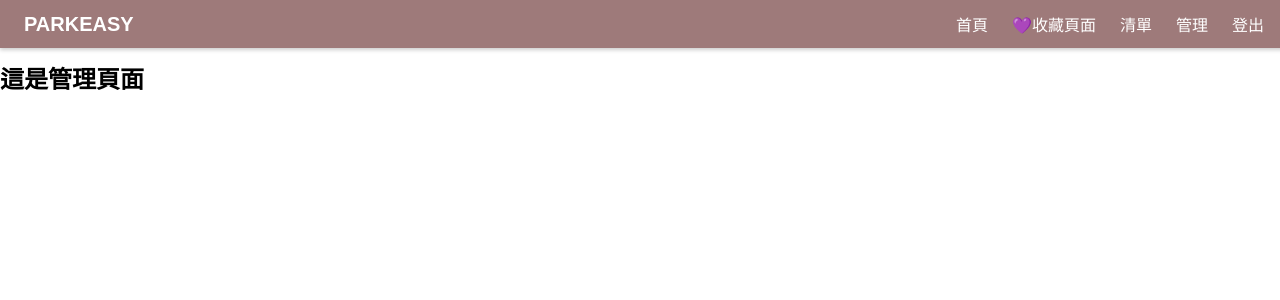
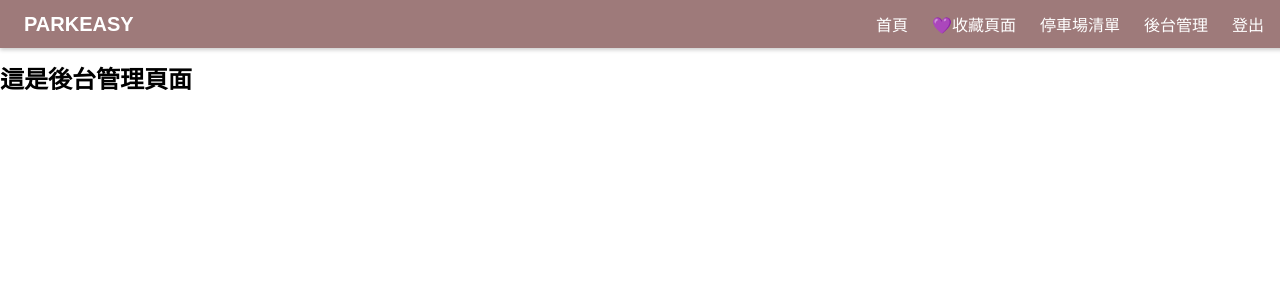
Before and after one commit to zooey375/Parkeasy, a React (Vite) app: page /admin in a window 1280 px wide. Shown: the top 300 px of the page. Built offline with nearby package versions, Linux system fonts and the light colour scheme.

Commit message:
移除收藏

```diff
--- a/src/components/Admin.jsx
+++ b/src/components/Admin.jsx
@@ -1,5 +1,5 @@
 function Admin() {
-  return <h2>這是管理頁面</h2>;
+  return <h2>這是後台管理頁面</h2>;
 }
 
 export default Admin;
--- a/src/components/FavoritesPage.jsx
+++ b/src/components/FavoritesPage.jsx
@@ -11,11 +11,11 @@ function FavoritesPage() {
     //axios.get(`/api/favorites/${userId}`) <-錯誤，會打到 React 自己
 
       .then((res) => {
-        console.log('✅ 成功載入收藏清單:', res.data);
+        console.log('🪄 成功載入收藏清單:', res.data);
         setFavorites(res.data);
       })
       .catch((err) => {
-        console.error('❌ 載入收藏清單失敗:', err);
+        console.error('😿 載入收藏清單失敗:', err);
       });
   }, []);
 
@@ -26,13 +26,13 @@ function FavoritesPage() {
     }).then(() => {
       setFavorites(prev => prev.filter(f => f.parkingLotId !== parkingLotId));
     }).catch(err => {
-      console.error('❌ 移除收藏失敗:', err);
+      console.error('😿 移除收藏失敗:', err);
     });
   };
 
   return (
     <div style={{ padding: '20px' }}>
-      <h2>❤️ 我的收藏清單</h2>
+      <h2>💜 我的收藏清單</h2>
       {Array.isArray(favorites) && favorites.length ===0 ? (
         <p>目前沒有收藏任何停車場。</p>
       ) : (
--- a/src/components/MapPage.jsx
+++ b/src/components/MapPage.jsx
@@ -41,7 +41,7 @@ function MapPage() {
     axios.get(`http://localhost:8086/api/favorites/${userId}`)
       .then((res) => {
         const data = res.data;
-        console.log('🎯 成功收藏清單:', data);
+        console.log('✅ 成功收藏清單:', data);
 
         if(Array.isArray(data)) {
           const favoriteIds = data.map(fav => fav.parkingLotId);
@@ -78,7 +78,7 @@ function MapPage() {
     fetch(url)
       .then((res) => res.json())
       .then((data) => {
-        console.log('✅ 成功抓到資料:', data);
+        console.log('🎯 成功抓到資料:', data);
 
         if (Array.isArray(data)) {
           setParkingLots(data);
--- a/src/components/Navbar.jsx
+++ b/src/components/Navbar.jsx
@@ -8,8 +8,8 @@ function Navbar() {
       <ul className="nav-links">
         <li><Link to="/">首頁</Link></li>
         <li><Link to="/favorites">💜收藏頁面</Link></li>
-        <li><Link to="/list">清單</Link></li>
-        <li><Link to="/admin">管理</Link></li>
+        <li><Link to="/list">停車場清單</Link></li>
+        <li><Link to="/admin">後台管理</Link></li>
         <li><Link to="/logout">登出</Link></li>
       </ul>
     </nav>
--- a/src/components/Profile.jsx
+++ /dev/null
@@ -1,5 +0,0 @@
-function Profile() {
-  return <h2>這是個人頁面</h2>;
-}
-
-export default Profile;
```
